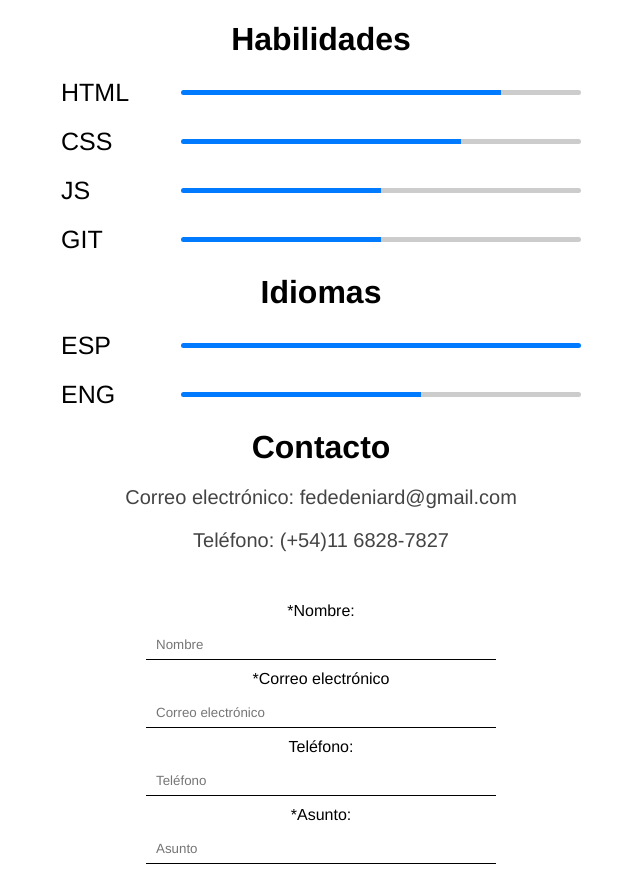
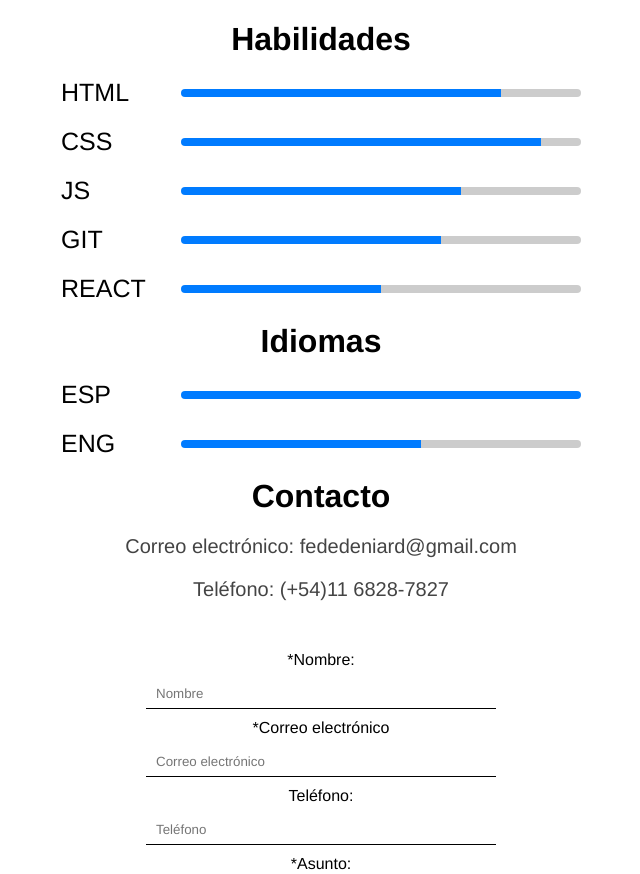
Before and after one commit to FedericoDeniard/portfolio-React, a React (Vite) app: page / in a window 1280 px wide. Shown: the part 1120-1994 px from the top of the page, without its empty margins (319-959 px from the left). Built offline with nearby package versions, Linux system fonts and the light colour scheme.

Commit message:
-React skill added -Skill values changed

```diff
--- a/src/App.css
+++ b/src/App.css
@@ -136,7 +136,7 @@ h2 {
 .range:disabled {
   max-width: 400px;
   appearance: none;
-  height: 5px;
+  height: 8px;
   border-radius: 100px;
   width: 50vw;
 }
@@ -156,20 +156,28 @@ h2 {
 .css:disabled {
   background: linear-gradient(to right,
       #007bff 0%,
-      #007bff var(--value, 70%),
-      #ccc var(--value, 70%),
+      #007bff var(--value, 90%),
+      #ccc var(--value, 90%),
       #ccc 100%);
 }
 
 .js:disabled {
   background: linear-gradient(to right,
       #007bff 0%,
-      #007bff var(--value, 50%),
-      #ccc var(--value, 50%),
+      #007bff var(--value, 70%),
+      #ccc var(--value, 70%),
       #ccc 100%);
 }
 
 .git:disabled {
+  background: linear-gradient(to right,
+      #007bff 0%,
+      #007bff var(--value, 65%),
+      #ccc var(--value, 65%),
+      #ccc 100%);
+}
+
+.react:disabled {
   background: linear-gradient(to right,
       #007bff 0%,
       #007bff var(--value, 50%),
--- a/src/App.jsx
+++ b/src/App.jsx
@@ -93,15 +93,20 @@ function App() {
             </div>
             <div className="skill">
                 <label htmlFor="CSS-Skill">CSS</label>
-                <input id="CSS-Skill" className="range css" type="range" min="0" max="100" value="70" disabled/>
+                <input id="CSS-Skill" className="range css" type="range" min="0" max="100" value="90" disabled/>
             </div>
             <div className="skill">
                 <label htmlFor="JS-Skill">JS</label>
-                <input id="JS-Skill" className="range js" type="range" min="0" max="100" value="50" disabled/>
+                <input id="JS-Skill" className="range js" type="range" min="0" max="100" value="70" disabled/>
             </div>
             <div className="skill">
                 <label htmlFor="GIT-Skill">GIT</label>
-                <input id="GIT-Skill" className="range git" type="range" min="0" max="100" value="50" disabled/>
+                <input id="GIT-Skill" className="range git" type="range" min="0" max="100" value="65" disabled/>
+            </div>
+            <div className="skill">
+                <label htmlFor="REACT-SKILL">REACT</label>
+                <input id='REACT-Skill' className='range react' type='range' min="0" max="100" value="50" disabled/>
+
             </div>
         </div>
         <h2>{t("LANGUAGES")}</h2>
```
